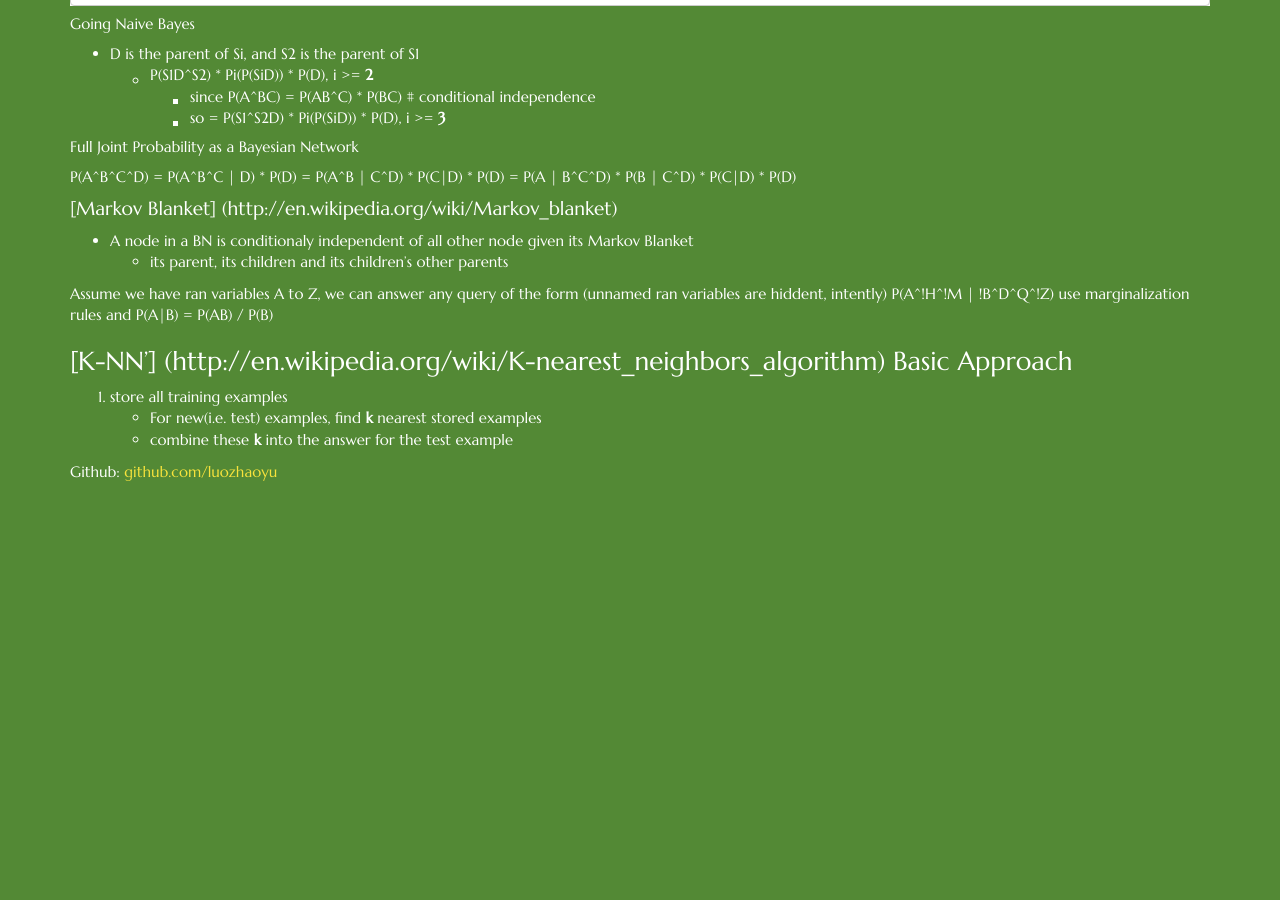
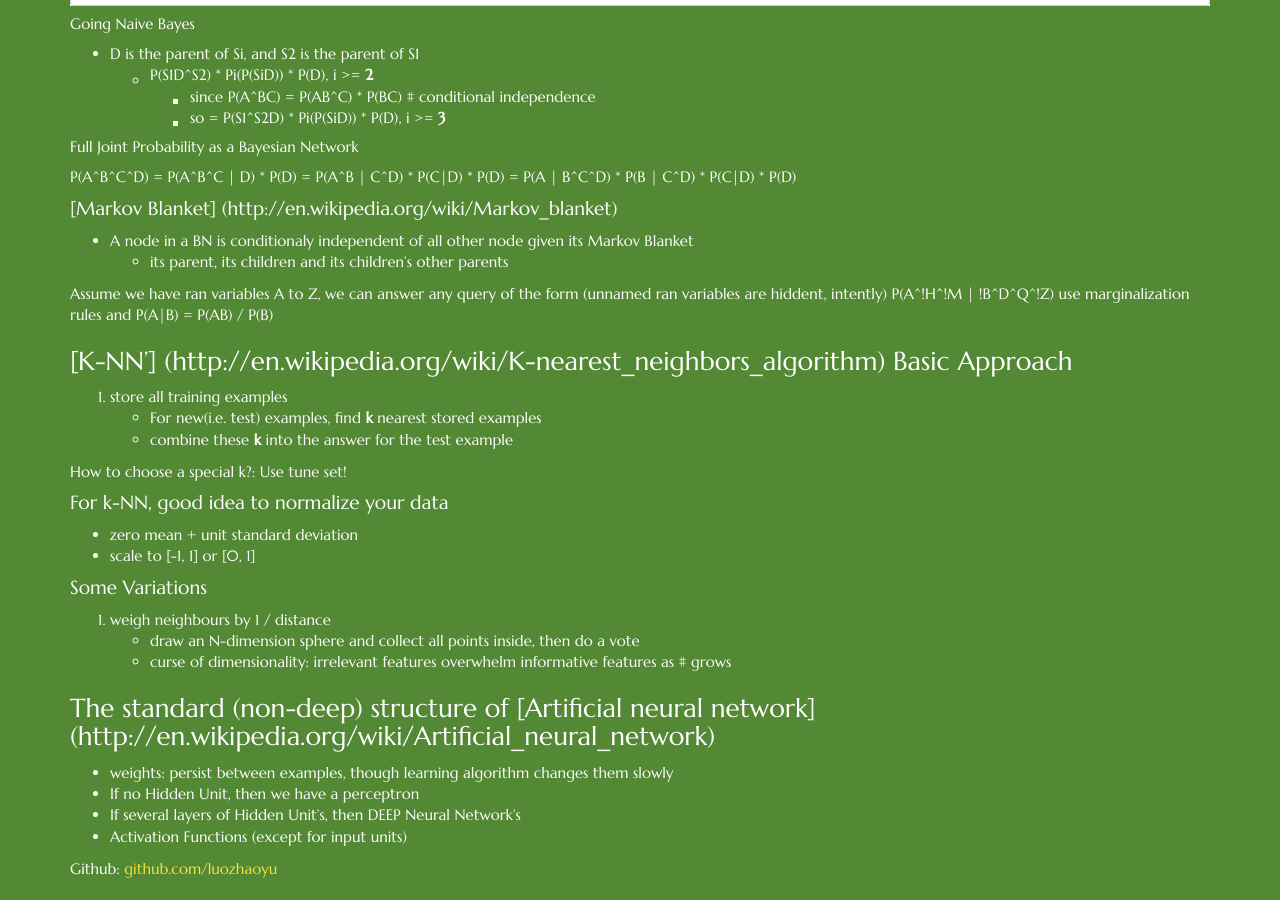
Before and after one commit to luozhaoyu/luozhaoyu.github.io, a Jekyll site: the page built from _posts/2014-09-05-AI.md, in a window 1280 px wide and 900 px high, scrolled down 4744 px. Built offline with Jekyll 4.4.1, drawn with Linux system fonts in a browser that asks for light colours; nearby versions of some CDN libraries; Markdown is read by kramdown in place of the engine named in the settings; before the commit the page ends 5247 px from its top, so only the background shows below that.

Commit message:
update ANN in AI

```diff
--- a/_posts/2014-09-05-AI.md
+++ b/_posts/2014-09-05-AI.md
@@ -233,3 +233,20 @@ P(A^!H^!M | !B^D^Q^!Z) use marginalization rules and P(A|B) = P(AB) / P(B)
 1. store all training examples
 - For new(i.e. test) examples, find **k** nearest stored examples
 * combine these **k** into the answer for the test example
+
+How to choose a special k?: Use tune set!
+
+#### For k-NN, good idea to normalize your data
+* zero mean + unit standard deviation
+* scale to [-1, 1] or [0, 1]
+
+#### Some Variations
+1. weigh neighbours by 1 / distance
+* draw an N-dimension sphere and collect all points inside, then do a vote
+    * curse of dimensionality: irrelevant features overwhelm informative features as # grows
+
+### The standard (non-deep) structure of [Artificial neural network] (http://en.wikipedia.org/wiki/Artificial_neural_network)
+* weights: persist between examples, though learning algorithm changes them slowly
+* If no Hidden Unit, then we have a perceptron
+* If several layers of Hidden Unit's, then DEEP Neural Network's
+* Activation Functions (except for input units)
```
Also changed, not shown: _posts/2014-11-06-kerberos.md (+12 -1 lines).
